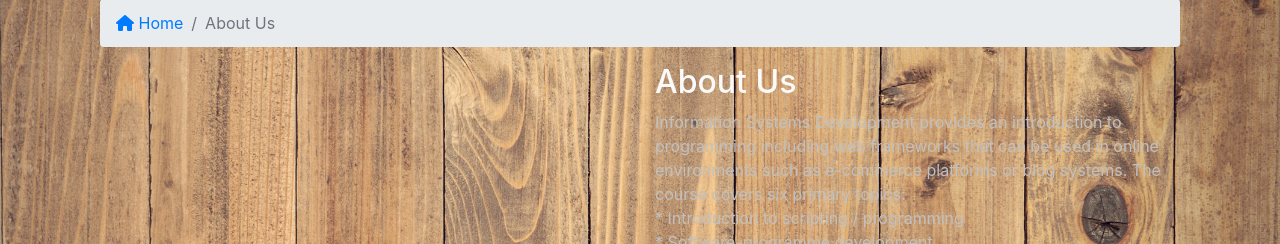
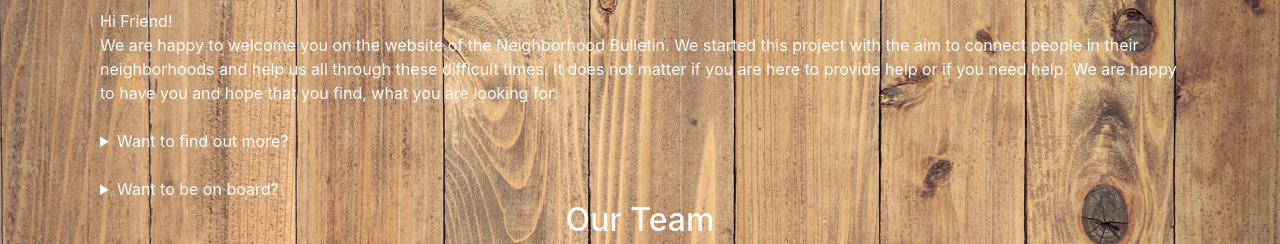
Before and after one commit to karoleoline/ISD_realproject, a Django app: page /blog/about/ in a window 1280 px wide. Shown: the part 175-419 px from the top of the page. Run offline with Django 3.2, Linux system fonts and the light colour scheme; some libraries are stand-ins or nearby versions.

Commit message:
adapted about page....AGAIN

```diff
--- a/myvenv/blog/templates/blog/about.html
+++ b/myvenv/blog/templates/blog/about.html
@@ -6,59 +6,26 @@
 {% block content %}
 
 
-
-  <!-- ***** Breadcrumb Area Start ***** -->
-  <div class="breadcumb-area bg-img bg-gradient-overlay" style="background-image: url({% static 'website/img/bg-img/12.jpg' %});">
-    <div class="container h-100">
-      <div class="row h-100 align-items-center">
-        <div class="col-12">
-          <h2 class="title">About Us</h2>
-        </div>
-      </div>
+<h1>About the Neighborhood Bulletin</h1>
+  <div class= "container">
+    Hi Friend!<br>
+    We are happy to welcome you on the website of the Neighborhood Bulletin.
+    We started this project with the aim to connect people in their neighborhoods and help us all through these difficult times.
+    It does not matter if you are here to provide help or if you need help. We are happy to have you and hope that you find, what you are looking for.<br><br>
+    <div class="bd-example">
+      <details>
+        <summary>Want to find out more?</summary><br>
+        <p>If you have any questions, need more information or just want to give us feedback, feel free to use our <a href="../contact">contact site</a>!</p>
+        </details>
+    </div>
+    <br>
+    <div class="bd-example">
+      <details>
+        <summary>Want to be on board?</summary><br>
+        <p>We would be happy to welcome you in the community! Click <a href="../../register">here</a> to start.</p>
+        </details>
     </div>
   </div>
-  <div class="breadcumb--con">
-    <div class="container">
-      <div class="row">
-        <div class="col-12">
-          <nav aria-label="breadcrumb">
-            <ol class="breadcrumb">
-              <li class="breadcrumb-item"><a href="#"><i class="fa fa-home"></i> Home</a></li>
-              <li class="breadcrumb-item active" aria-current="page">About Us</li>
-            </ol>
-          </nav>
-        </div>
-      </div>
-    </div>
-  </div>
-  <!-- ***** Breadcrumb Area End ***** -->
-
-  <!-- ****** About Us Area Start ******* -->
-  <section class="dento-about-us-area mt-70">
-    <div class="container">
-      <div class="row align-items-center">
-        <!-- About Us Thumbnail -->
-        <div class="col-12 col-md-6">
-          <div class="about-us-thumbnail mb-50">
-            <img src="{% static 'website/img/bg-img/15.jpg' %}" alt="">
-          </div>
-        </div>
-        <!-- About Content -->
-        <div class="col-12 col-md-6">
-          <div class="about-us-content mb-50">
-            <!-- Section Heading -->
-            <div class="section-heading">
-              <h2>About Us</h2>
-              <div class="line"></div>
-            </div>
-            <p> Information Systems Development provides an introduction to programming including web frameworks that can be used in online environments such as e-commerce platforms or blog systems. The course covers six primary topics:
-               <br/>* Introduction to scripting / programming
-               <br/>* Software-programme development
-               <br/>* Web technologies and web development
-               <br/>*Web applications and their frameworks
-               <br/>*Programming using existing frameworks
-               <br/>*Project: Web platform </p>
-
 
 
   <section class="dentist-area section-padding-100-0">
--- a/myvenv/login/templates/login/profile.html
+++ b/myvenv/login/templates/login/profile.html
@@ -3,7 +3,7 @@
 {% block content %}
     <div class="content-section">
       <div class="media">
-        <img class="rounded-circle account-img" src="{{ user.profile.image.url }}">
+        <img class="rounded-circle account-img" src="{{ user.userprofile.image.url }}">
         <div class="media-body">
           <h2 class="account-heading">{{ user.username }}</h2>
           <p class="text-secondary">{{ user.email }}</p>
```
